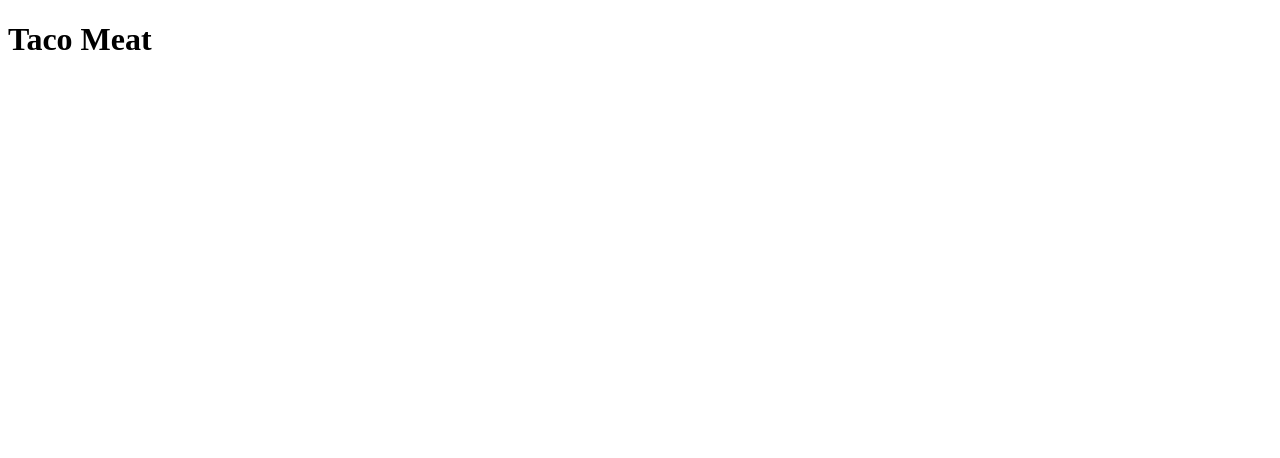
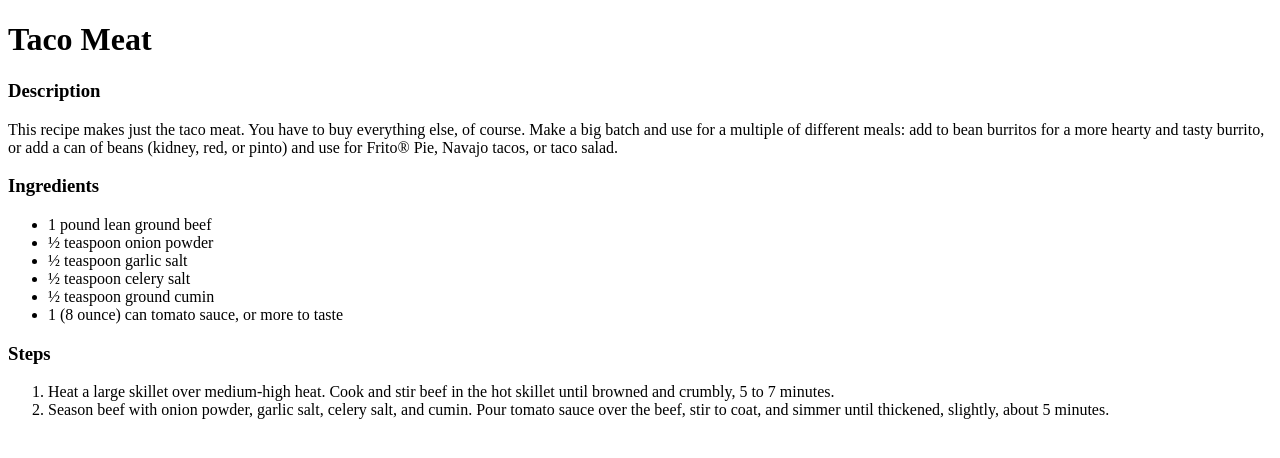
Before and after one commit to noviceCoder27/odin-recipes, a plain HTML site: page recipes/taco-meat.html in a window 1280 px wide. Drawn offline with Linux system fonts and the light colour scheme.

Commit message:
Content Added for Taco Meat

```diff
--- a/recipes/taco-meat.html
+++ b/recipes/taco-meat.html
@@ -6,5 +6,25 @@
     </head>
     <body>
         <h1>Taco Meat</h1>
+        <h3>Description</h3>
+
+        <p>This recipe makes just the taco meat. You have to buy everything else, of course. Make a big batch and use for a multiple of different meals: add to bean burritos for a more hearty and tasty burrito, or add a can of beans (kidney, red, or pinto) and use for Frito® Pie, Navajo tacos, or taco salad.
+        </p>
+
+        <h3>Ingredients</h3>
+        <ul>
+            <li>1 pound lean ground beef</li>
+            <li>½ teaspoon onion powder</li>
+            <li>½ teaspoon garlic salt</li>
+            <li>½ teaspoon celery salt</li>
+            <li>½ teaspoon ground cumin</li>
+            <li>1 (8 ounce) can tomato sauce, or more to taste</li>
+        </ul>
+        <h3>Steps</h3>
+        <ol>
+            <li>Heat a large skillet over medium-high heat. Cook and stir beef in the hot skillet until browned and crumbly, 5 to 7 minutes.</li>
+
+            <li>Season beef with onion powder, garlic salt, celery salt, and cumin. Pour tomato sauce over the beef, stir to coat, and simmer until thickened, slightly, about 5 minutes.</li>
+        </ol>
     </body>
 </html>
```
